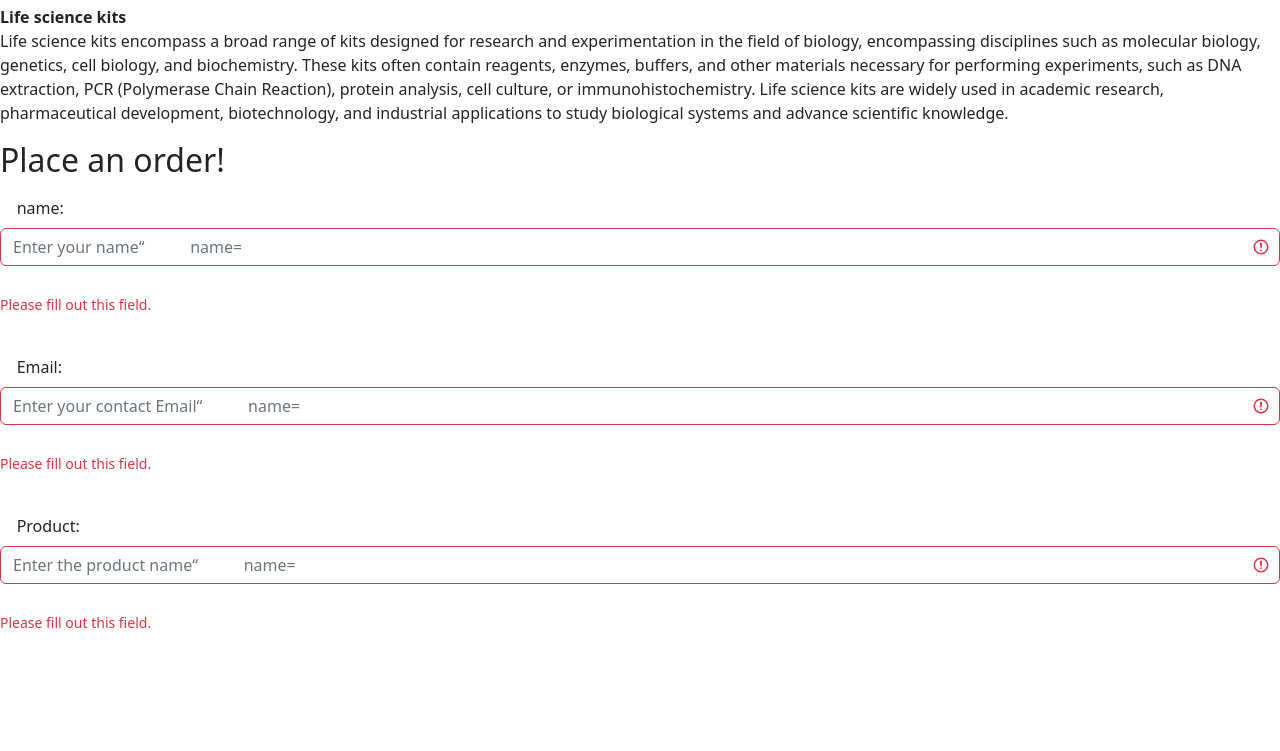
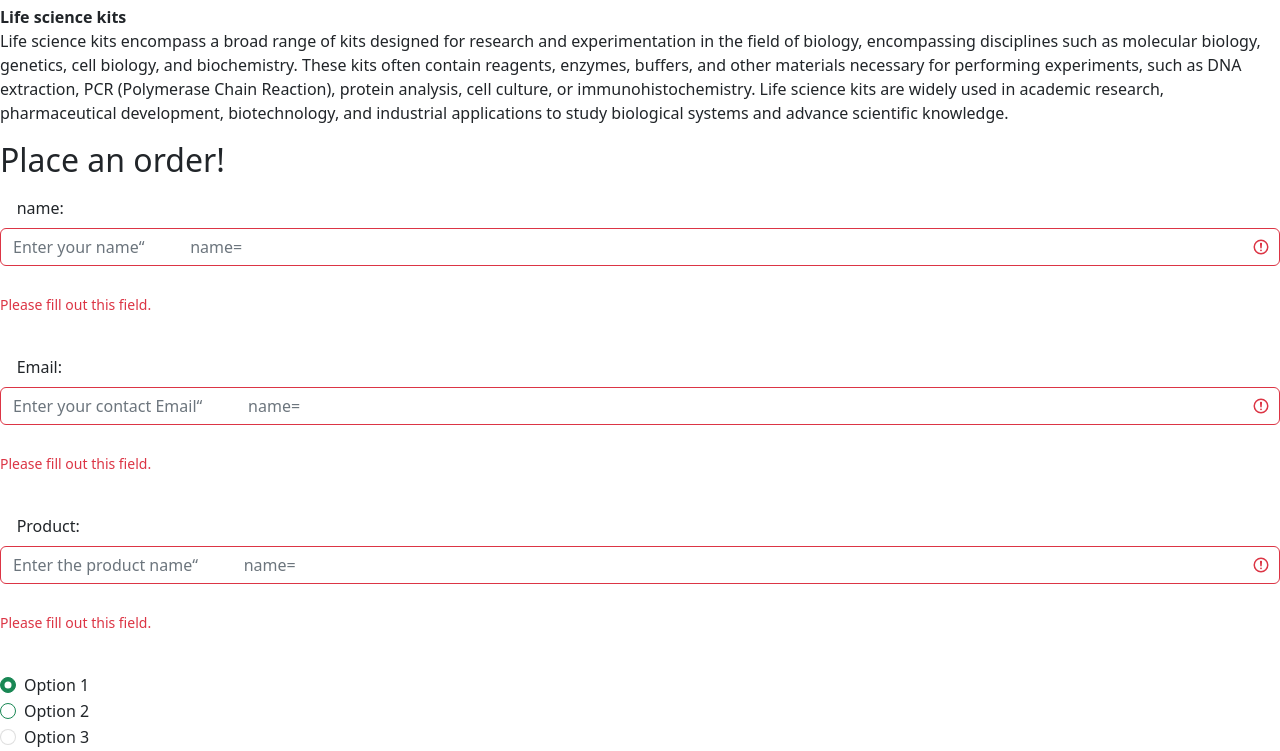
Before and after one commit to AhdMahruqi/task2, a plain HTML site: page products.html in a window 1280 px wide. Shown: the part 1251-2002 px from the top of the page. Before the commit the page ends 1924 px from the top, so only its background shows below. Drawn offline with nearby package versions, Linux system fonts and the light colour scheme.

Commit message:
Update products.html

```diff
--- a/products.html
+++ b/products.html
@@ -96,7 +96,18 @@
       <div class="invalid-feedback">Please fill out this field.</div>
     </div>
 
-
+<div class="form-check">
+  <input type="radio" class="form-check-input" id="radio1" name="optradio" value="option1" checked>Option 1
+  <label class="form-check-label" for="radio1"></label>
+</div>
+<div class="form-check">
+  <input type="radio" class="form-check-input" id="radio2" name="optradio" value="option2">Option 2
+  <label class="form-check-label" for="radio2"></label>
+</div>
+<div class="form-check">
+  <input type="radio" class="form-check-input" disabled>Option 3
+  <label class="form-check-label"></label>
+</div>
 
     </form>
 
```
